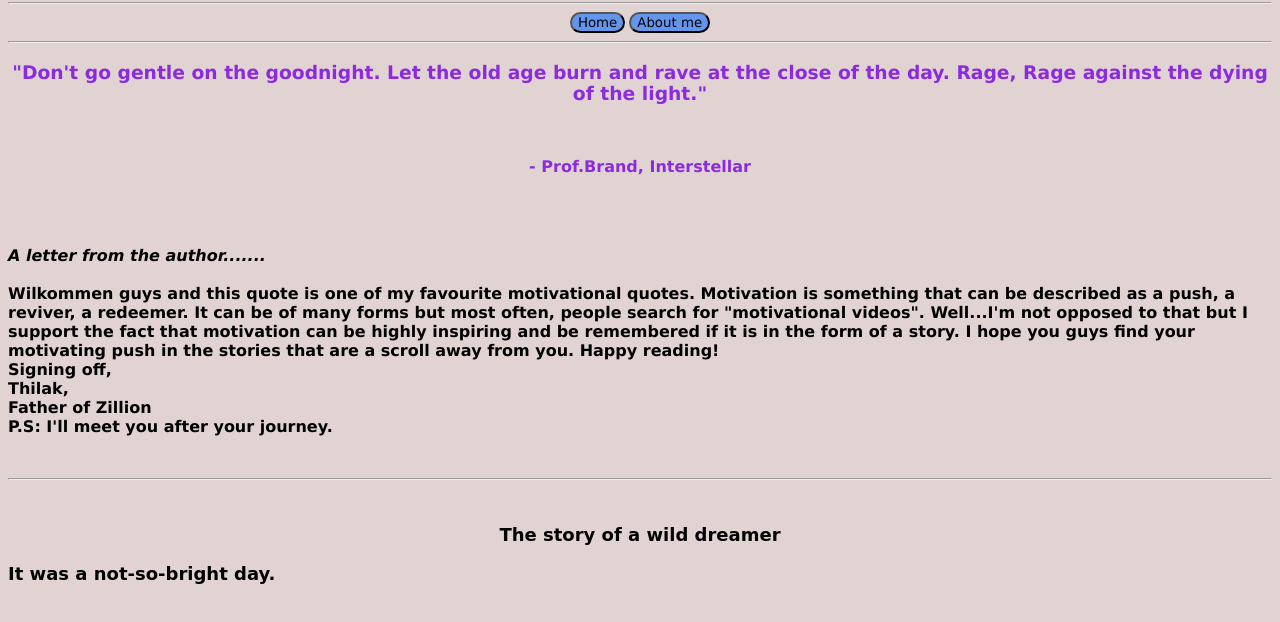
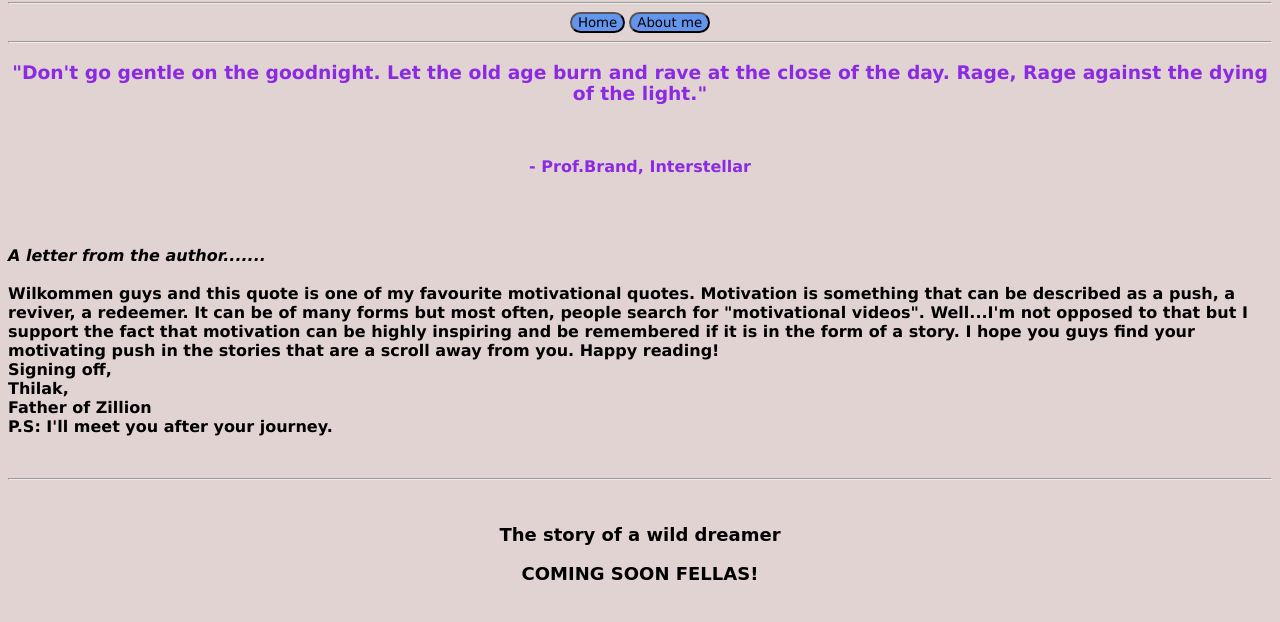
Before and after one commit to cyberxpu/Ishaan, a plain HTML site: page index.html in a window 1280 px wide. Shown: the part 80-702 px from the top of the page. Drawn offline with Linux system fonts and the light colour scheme; files that its build step writes are made by us from their sources.

Commit message:
Update index.html

```diff
--- a/index.html
+++ b/index.html
@@ -64,7 +64,7 @@
 <div class="parts">
 <p>
   <center><p>The story of a wild dreamer</p></center>
-  It was a not-so-bright day.
+  <center>COMING SOON FELLAS!</center>
 </p>
 </div>
   </body>
```
